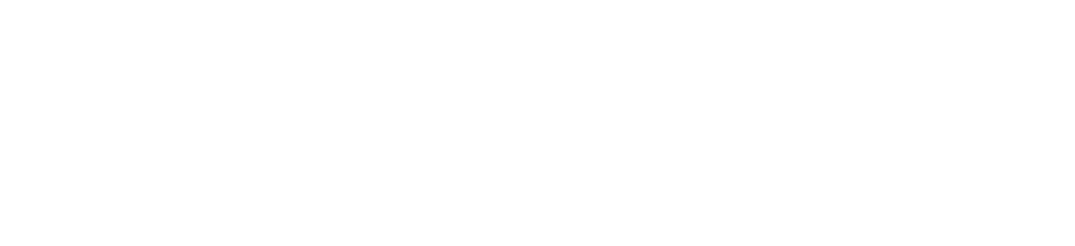
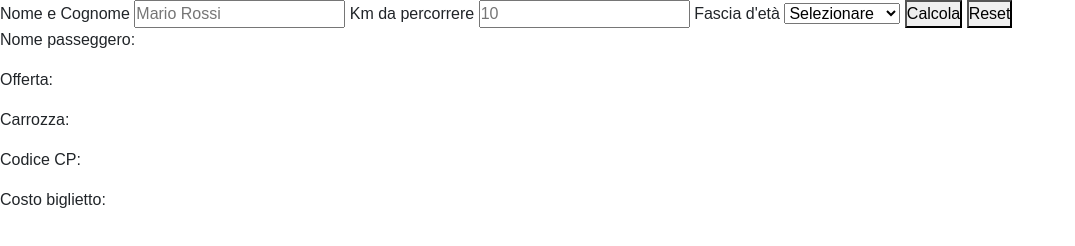
Before and after one commit to SaBobic/js-biglietto-treno-form, a plain HTML site: page index.html in a window 1280 px wide. Shown: the whole page, without its empty margins (0-1075 px from the left). Drawn offline with nearby package versions, Linux system fonts and the light colour scheme.

Commit message:
added on click input

```diff
--- a/index.html
+++ b/index.html
@@ -13,7 +13,30 @@
     <title>Boolean Italia</title>
 </head>
 <body>
+    <div>
+        <label for="name">Nome e Cognome</label>
+        <input type="text" id="name" placeholder="Mario Rossi">
+        <label for="kms">Km da percorrere</label>
+        <input type="text" id="kms" placeholder="10">
+        <label for="age">Fascia d'età</label>
+        <select name="" id="age">
+            <option value="" disabled selected>Selezionare</option>
+            <option value="minorenne">Minorenne</option>
+            <option value="maggiorenne">Maggiorenne</option>
+            <option value="over-65">Over 65</option>
+        </select>
+        <button id="calculate">Calcola</button>
+        <button id="reset">Reset</button>
+    </div>
+    <div>
+        <p>Nome passeggero: <span id="passenger"></span></p>
+        <p>Offerta: <span id="offer"></span></p>
+        <p>Carrozza: <span id="cab"></span></p>
+        <p>Codice CP: <span id="cp-code"></span></p>
+        <p>Costo biglietto: <span id="final-price"></span></p>
+    <div>
 
+    </div>
     <script src="js/script.js"></script>
 </body>
 </html>
--- a/js/script.js
+++ b/js/script.js
@@ -9,5 +9,29 @@ Sulla base di queste informazioni dovrà calcolare il prezzo totale del viaggio,
 - sconto del 40% per gli over 65
 Il recap dei dati e l'output del prezzo finale va stampato in pagina formattato con massimo due decimali.
 
-1.
+1. Dichiarare le variabili da "conoscere" sin dall'inizio
+2. Registrare al click gli input nome e cognome, km da percorrere e fascia d'età
+3. Settare il pulsante "reset"
+4. Stampare su schermo il riepilogo dati
+
 */
+
+// 1. Dichiarare le variabili da "conoscere" sin dall'inizio
+let pricePerKm = 0.21;
+let calculateButton = document.getElementById('calculate');
+let resetButton = document.getElementById('reset');
+
+// 2.
+calculateButton.addEventListener('click', function(){
+    let nameInput = document.getElementById('name');
+    name = nameInput.value;
+    console.log("L'utente si chiama " + name);
+
+    let kmsInput = document.getElementById('kms');
+    kms = parseInt(kmsInput.value);
+    console.log("L'utente deve percorrere" + kms + " chilometri");
+
+    let ageInput = document.getElementById('age');
+    age = ageInput.value;
+    console.log("L'utente è " + age);
+})
```
